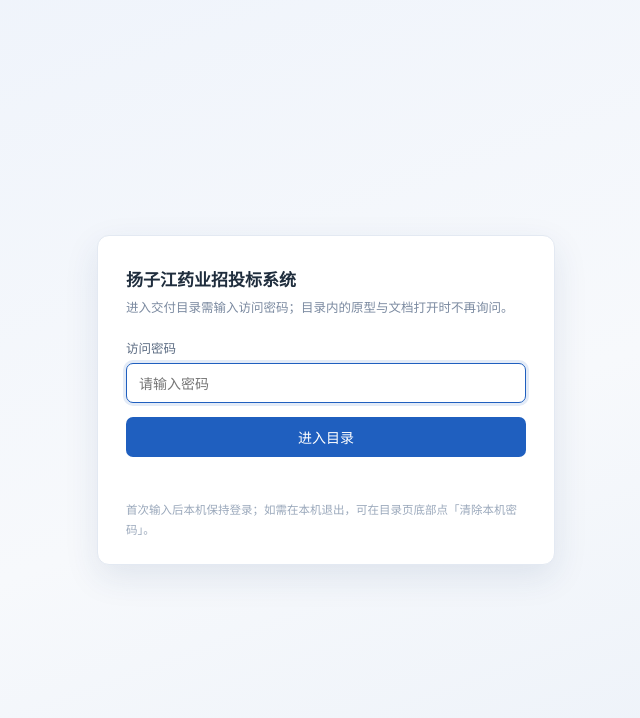
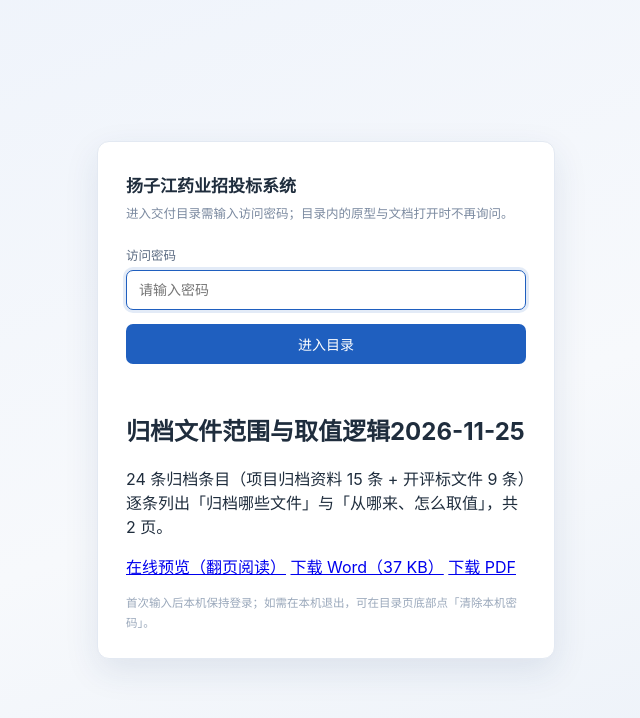
Before and after one commit to muhuaqingyu/dsh-artifacts, a plain HTML site: page index.html in a window 1280 px wide. Shown: the whole page, without its empty margins (314-954 px from the left). Drawn offline with Linux system fonts and the light colour scheme.

Commit message:
publish index.html

```diff
--- a/index.html
+++ b/index.html
@@ -22,11 +22,18 @@ button:disabled{opacity:.6;cursor:default}
   <input id="pw" type="password" placeholder="请输入密码" autofocus>
   <button id="go" type="submit">进入目录</button>
   <div class="err" id="err"></div>
-  <div class="foot">首次输入后本机保持登录；如需在本机退出，可在目录页底部点「清除本机密码」。</div>
+  <div class="card">
+  <h2>归档文件范围与取值逻辑<span class="tag">2026-11-25</span></h2>
+  <p>24 条归档条目（项目归档资料 15 条 + 开评标文件 9 条）逐条列出「归档哪些文件」与「从哪来、怎么取值」，共 2 页。</p>
+  <a class="b" href="preview.html?f=ArchiveScope.pdf&w=ArchiveScope.docx&t=%E5%BD%92%E6%A1%A3%E6%96%87%E4%BB%B6%E8%8C%83%E5%9B%B4%E4%B8%8E%E5%8F%96%E5%80%BC%E9%80%BB%E8%BE%91&m=2%20%E9%A1%B5%20%C2%B7%202026-11-25&fn=%E5%BD%92%E6%A1%A3%E6%96%87%E4%BB%B6%E8%8C%83%E5%9B%B4%E4%B8%8E%E5%8F%96%E5%80%BC%E9%80%BB%E8%BE%91">在线预览（翻页阅读）</a>
+  <a class="b ghost" href="ArchiveScope.docx" download>下载 Word（37 KB）</a>
+  <a class="b ghost" href="ArchiveScope.pdf" download>下载 PDF</a>
+</div>
+<div class="foot">首次输入后本机保持登录；如需在本机退出，可在目录页底部点「清除本机密码」。</div>
 </form>
 <script>
 (function(){
-  var SALT=Uint8Array.from(atob('LceGFFHIcmtmV9yBCVhSmw=='),function(c){return c.charCodeAt(0);});
+  var SALT=Uint8Array.from(atob('jZ4SzsPd0hdCI+weljTETA=='),function(c){return c.charCodeAt(0);});
   var ITER=200000, KEY='yzj_key';
   var cached=null; try { cached=localStorage.getItem(KEY); } catch(e){}
   function openLanding(kb64){
```
